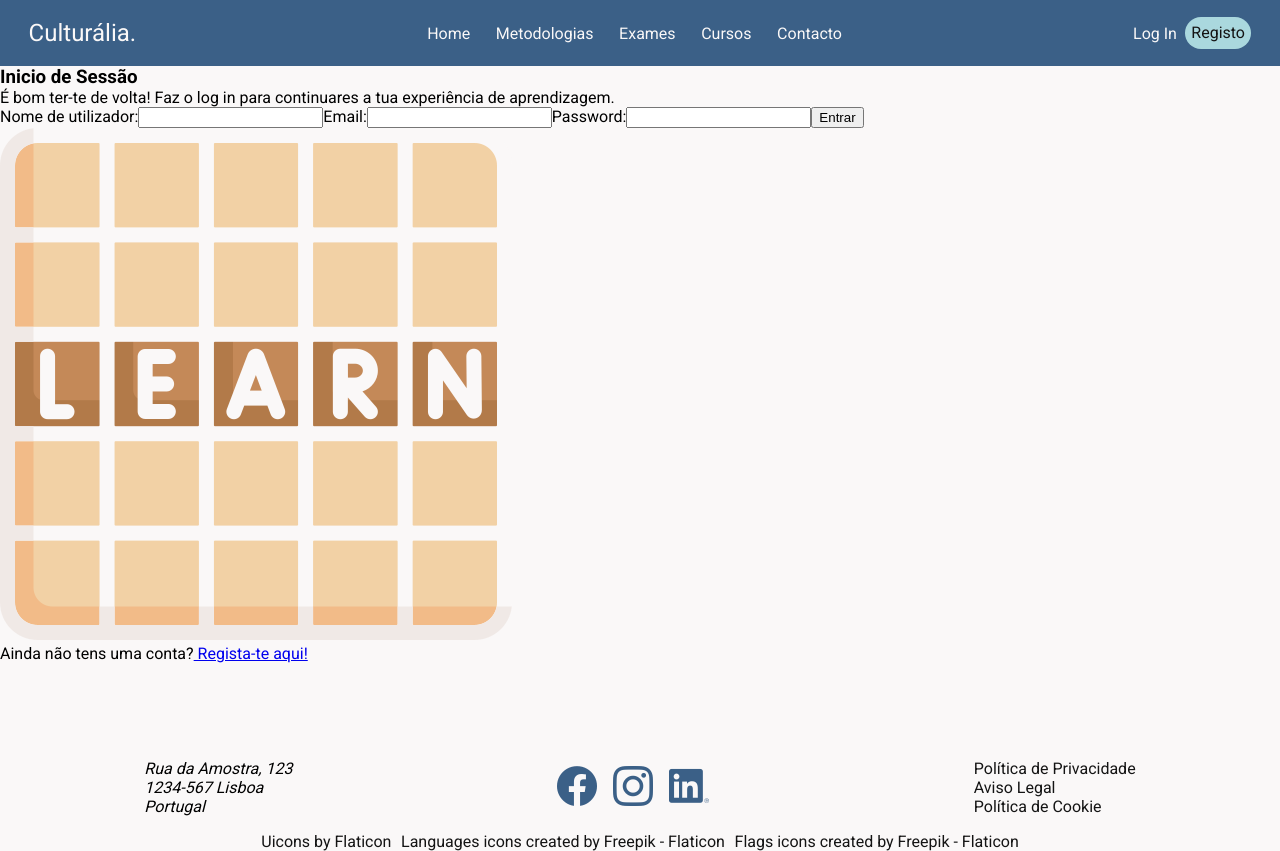
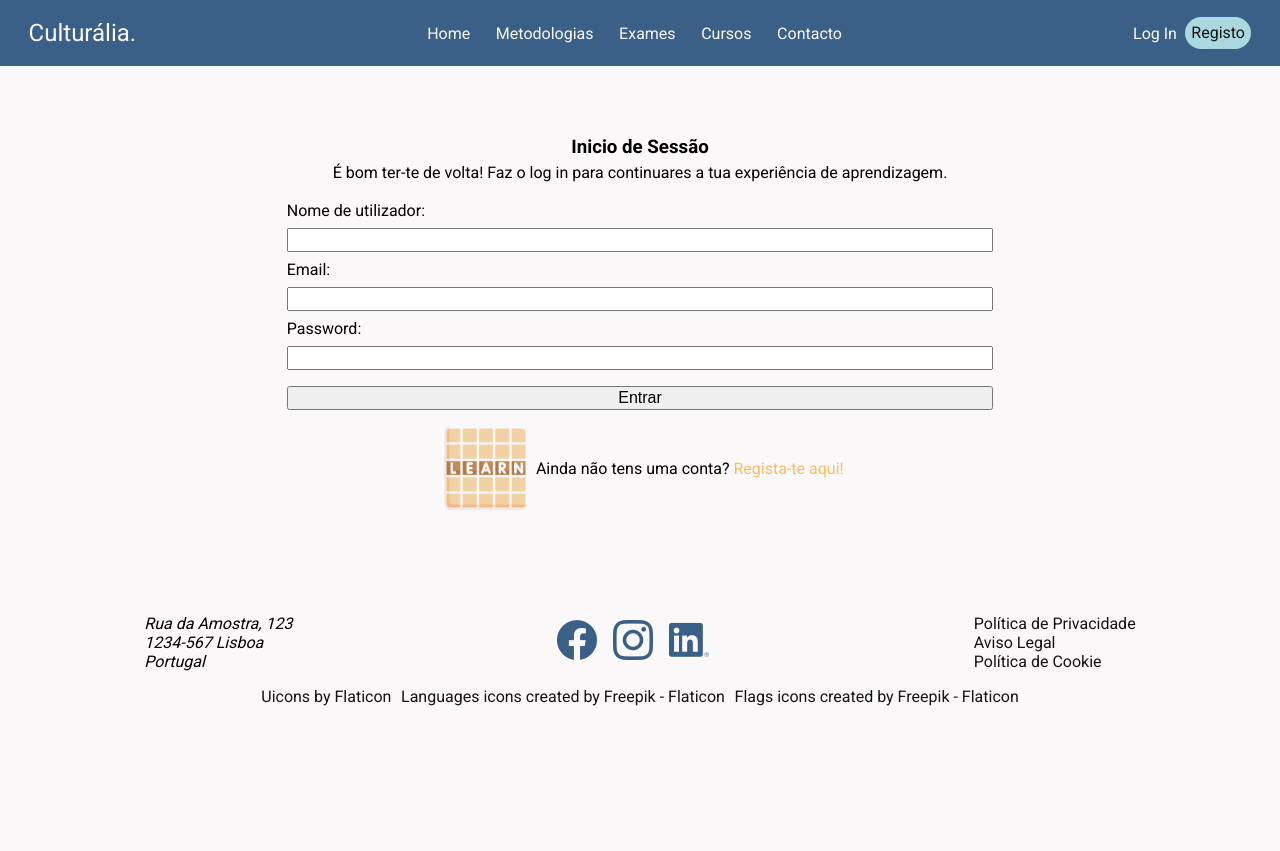
Before and after one commit to ItsaMeJess96/Language-Academy-Website, a React (Vite) app: page /login in a window 1280 px wide. After the commit the page ends 800 px from the top, so only its background shows below. Built offline with nearby package versions, Linux system fonts and the light colour scheme.

Commit message:
css logIn e SignUp

```diff
--- a/src/Pages/LogIn.jsx
+++ b/src/Pages/LogIn.jsx
@@ -1,5 +1,6 @@
 // página em que o usuário faz log in
 
+import '../Styles/LogIn&SignUp.css'
 import iconScrabble from '../Assets/Icons/scrabble.png'
 import { Link } from 'react-router-dom';
 
@@ -7,14 +8,16 @@ function LogIn() {
     return (
         <div className="log-in">
             <div className='l-intro'>
-                <h3>Inicio de Sessão</h3>
-                <p>
-                    É bom ter-te de volta!
-                    Faz o log in para continuares a tua experiência de aprendizagem.
-                </p>
+                <div>
+                    <h3>Inicio de Sessão</h3>
+                    <p>
+                        É bom ter-te de volta!
+                        Faz o log in para continuares a tua experiência de aprendizagem.
+                    </p>
+                </div>
             </div>
-            <div className='l-form'>
-                <form>
+            <div  className='l-form-container'>
+                <form className='l-form'>
                     <label htmlFor='username'>Nome de utilizador:</label>
                     <input type='text' id='s-username' name='username' required />
                     <label htmlFor='email'>Email:</label>
@@ -23,12 +26,12 @@ function LogIn() {
                     <input type='password' id='s-password' name='password' required />
                     <input type="submit" value='Entrar' />
                 </form>
-                <img src={iconScrabble} alt="scrabble a mostrar a palavra learn" />
             </div>
             <div className='l-sign'>
+                <img id='icon-logIn' src={iconScrabble} alt="scrabble a mostrar a palavra learn" />
                 <p>
                     Ainda não tens uma conta?
-                    <Link to='/signup'> Regista-te aqui! </Link>
+                    <Link to='/signup' id='logIn-link'> Regista-te aqui! </Link>
                 </p>
             </div>
         </div>
--- a/src/Pages/SignUp.jsx
+++ b/src/Pages/SignUp.jsx
@@ -1,19 +1,23 @@
 // página em que o usuário se pode inscrever na plataforma
 
+import '../Styles/LogIn&SignUp.css'
 import iconPC from '../Assets/Icons/online-lesson2.png'
 
 function SignUp() {
     return (
         <div className="sign-up">
             <div className='s-intro'>
-                <h3>Resgista-te na nossa plataforma!</h3>
-                <p>
-                    Damos-te as boas vindas à Culturália!
-                    Regista-te para começares a tua jornada de aprendizagem de línguas.
-                </p>
+                <div>
+                    <h3>Resgista-te na nossa plataforma!</h3>
+                    <p>
+                        Damos-te as boas vindas à Culturália!
+                        Regista-te para começares a tua jornada de aprendizagem de línguas.
+                    </p>
+                </div>
+                <img id='icon-signUp' src={iconPC} alt="ecrã a mostrar aula online" />
             </div>
-            <div className='s-form'>
-                <form>
+            <div className='s-form-container'>
+                <form  className='s-form'>
                     <label htmlFor='username'>Nome de utilizador:</label>
                     <input type='text' id='s-username' name='username' required />
                     <label htmlFor='email'>Email:</label>
@@ -24,7 +28,6 @@ function SignUp() {
                     <input type='password' id='s-password-repeat' name='password-repeat' required />
                     <input type="submit" value='Registar' />
                 </form>
-                <img src={iconPC} alt="ecrã a mostrar aula online" />
             </div>
         </div>
     )
--- /dev/null
+++ b/src/Styles/LogIn&SignUp.css
@@ -0,0 +1,70 @@
+/*Estilos para a página de log in e sign up*/
+
+.log-in, .sign-up {
+    margin: 4%;
+    display: flex;
+    flex-direction: column;
+    justify-content: center;
+    align-items: center;
+}
+
+.l-intro, .s-intro {
+    padding: 1em 0;
+    text-align: center;
+    line-height: 1.5;
+    display: flex;
+    align-items: center;
+    justify-content: center;
+}
+
+.l-form-container, .s-form-container {
+    width: 100%;
+}
+
+.l-form, .s-form {
+    display: flex;
+    flex-direction: column;
+}
+
+.l-form input, .s-form input {
+    font-size: 1em;
+    margin: 0.5em 0;
+}
+
+#icon-logIn, #icon-signUp {
+    width: 20%;
+    margin: 0.5em;
+    height: auto;
+    object-fit: contain;
+}
+
+.l-sign {
+    display: flex;
+    justify-content: center;
+    align-items: center;
+}
+
+#logIn-link {
+    text-decoration: none;
+    color: #FABD62;
+}
+
+.s-intro {
+    display: flex;
+}
+
+/*configurações desktop*/
+
+@media screen and (min-width: 800px) {
+    .l-form, .s-form, .s-intro {
+        width: 60%;
+    }
+    .l-form-container, .s-form-container {
+        display: flex;
+        align-items: center;
+        justify-content: center;
+    }
+    #icon-logIn, #icon-signUp {
+        width: 10%;
+    }
+}
```
